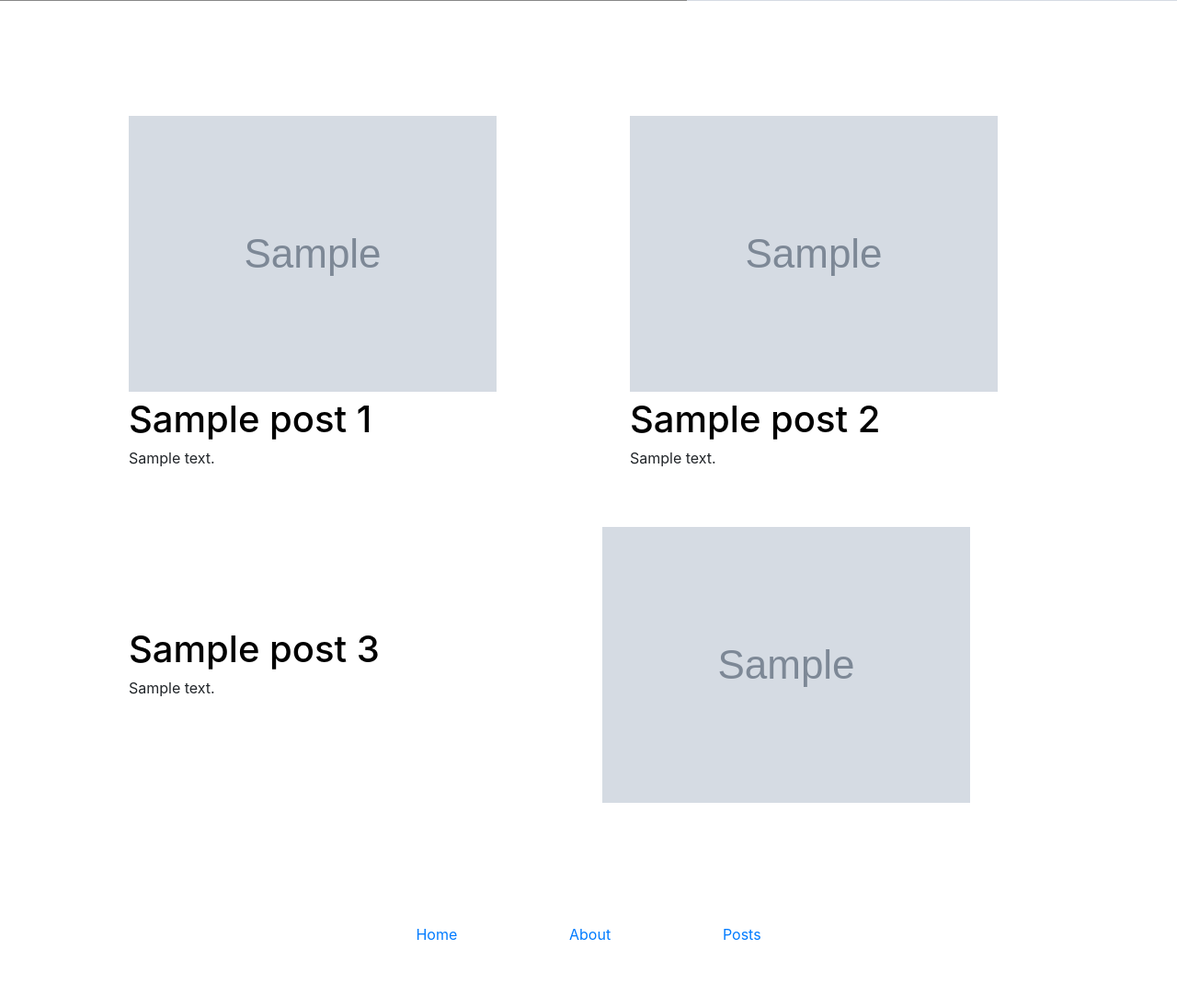
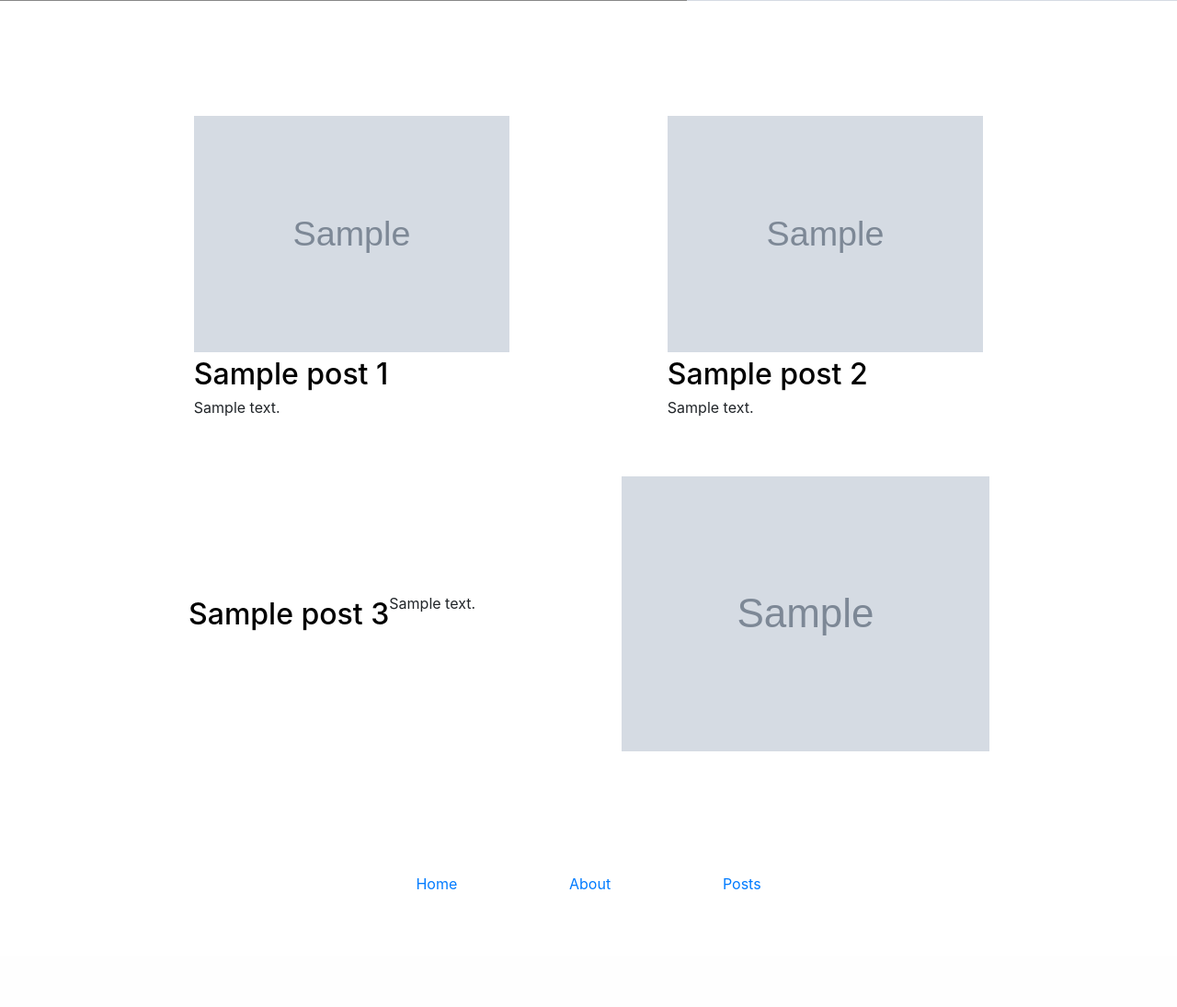
Before and after one commit to michdol/blog, a Django app: template blog/templates/posts/home.html in a window 1280 px wide. Shown: the part 639-1734 px from the top of the page at 92% size. After the commit the page ends 1606 px from the top, so only its background shows below. Run offline with Django 3.2, Linux system fonts and the light colour scheme; the template is opened without the code that fills it: most values are stand-ins (such as "Sample title", 1, 10 or a date in 2020); grey boxes marked "Sample" are stand-in pictures; data that the repository does not hold is empty; style sheets or scripts are compiled from the project's sources; some libraries are stand-ins or nearby versions.

Commit message:
Home page style fixes

```diff
--- a/blog/assets/css/posts/home.scss
+++ b/blog/assets/css/posts/home.scss
@@ -1,7 +1,7 @@
 * a.title {
 	display: block;
 	font-weight: 500;
-	font-size: 2.5rem;
+	font-size: 2.0rem;
 	color: black;
 }
 
@@ -26,6 +26,7 @@
 #posts {
 	div {
 		box-sizing: content-box;
+		margin: 0 auto;
 	}
 	height: 50%;
 	padding: 10% 10% 0 10%;
@@ -33,7 +34,7 @@
 
 #post_3 {
 	padding: 5% 10%;
-	#post_3_text {
-		padding-top: 10%;
+	div {
+		margin: 0 auto;
 	}
 }
--- a/blog/templates/posts/home.html
+++ b/blog/templates/posts/home.html
@@ -22,12 +22,12 @@
 </div>
 
 <div class="row" id="posts">
-	<div class="col-lg-6 col-sm-12 col-xs-12">
+	<div class="col-lg-4 col-sm-12 col-xs-12">
 		<img class="img_responsive" src="{{ post_1.image_url }}" />
 		<a class="title" href="{% url 'posts:detail' post_1.id %}">{{ post_1.title }}</a>
 		<span>{{post_1.description}}</span>
 	</div>
-	<div class="col-lg-5 col-sm-12 col-xs-12">
+	<div class="col-lg-4 col-sm-12 col-xs-12">
 		<img class="img_responsive" src="{{ post_2.image_url }}" />
 		<a class="title" href="{% url 'posts:detail' post_2.id %}">{{ post_2.title }}</a>
 		<span>{{post_2.description}}</span>
@@ -35,11 +35,13 @@
 </div>
 
 <div class="row" id="post_3">
-	<div class="col-lg-6 text-justify" id="post_3_text">
-		<a class="title" href="{% url 'posts:detail' post_3.id %}">{{ post_3.title }}</a>
-		<span>{{ post_3.description }}</span>
+	<div class="col-lg-4 d-flex" id="post_3_text">
+		<div class="row text-justify align-self-center">
+			<a class="title" href="{% url 'posts:detail' post_3.id %}">{{ post_3.title }}</a>
+			<span>{{ post_3.description }}</span>
+		</div>
 	</div>
-	<div class="col-lg-6">
+	<div class="col-lg-5">
 		<img class="img_responsive" src="{{ post_3.image_url }}" />
 	</div>
 </div>
```
